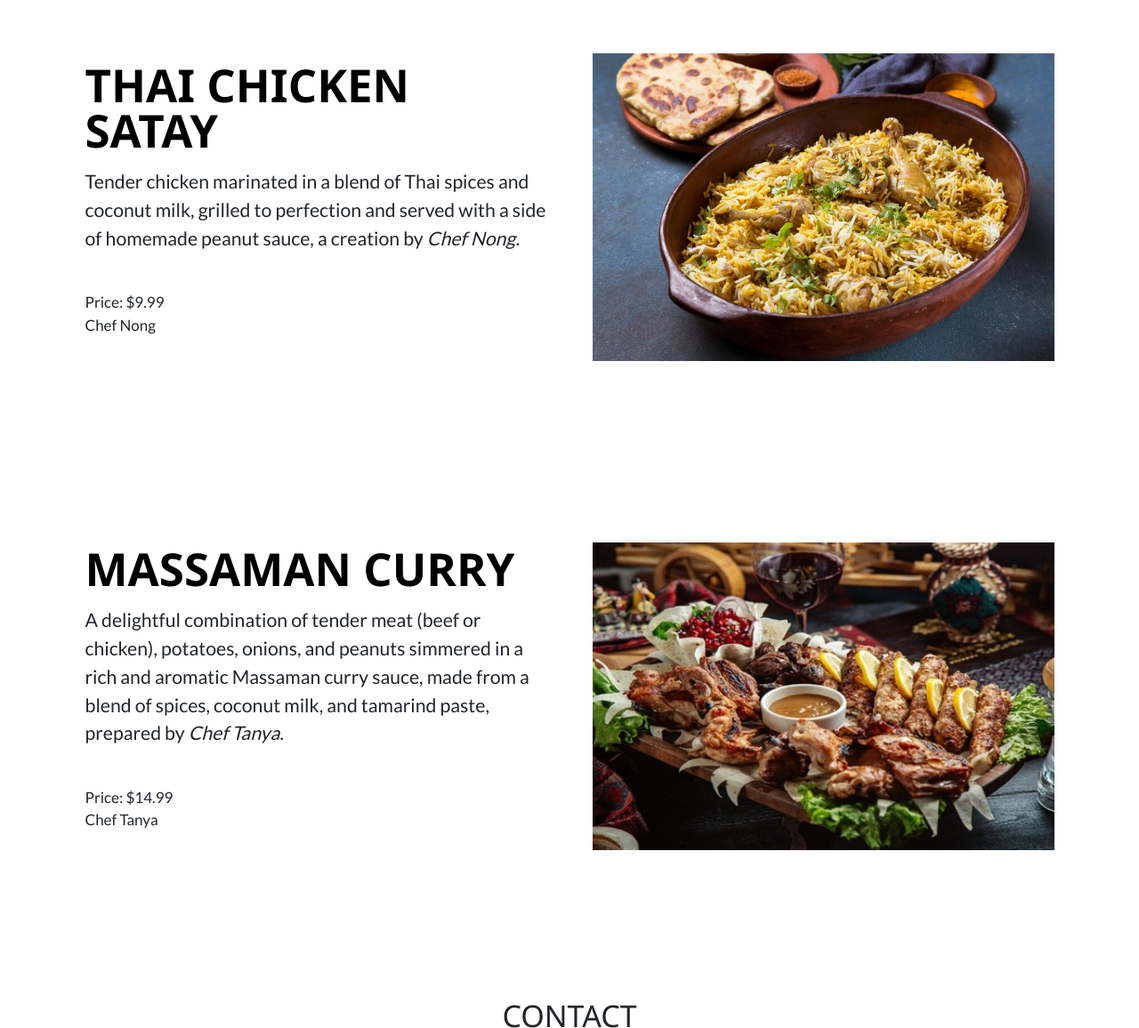
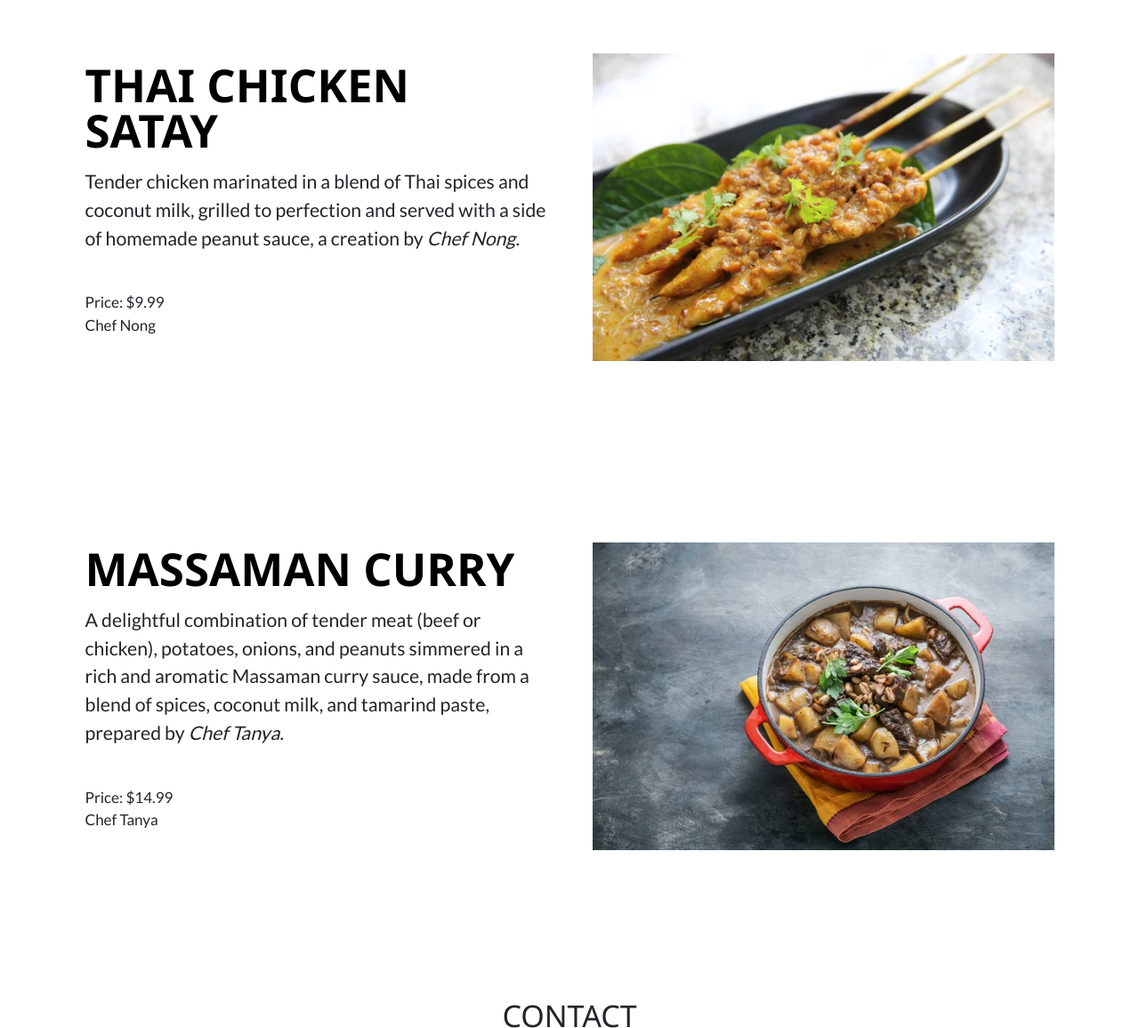
Before and after one commit to anasbutt123/Palate-Delights, a plain HTML site: page thai.html in a window 1280 px wide. Shown: the part 688-1844 px from the top of the page at 89% size. Drawn offline with nearby package versions, Linux system fonts and the light colour scheme.

Commit message:
Update thai.html

```diff
--- a/thai.html
+++ b/thai.html
@@ -139,7 +139,7 @@
 <div class="container col-xxl-8 px-4 py-5">
             <div class="row flex-lg-row-reverse align-items-center g-5 py-5">
               <div class="col-10 col-sm-8 col-lg-6">
-                <img src="images/pak-biryani1.jpg" class="d-block mx-lg-auto img-fluid" alt="Bootstrap Themes" width="700" height="500" loading="lazy">
+                <img src="images/thai-chickstay.jpg" class="d-block mx-lg-auto img-fluid" alt="Bootstrap Themes" width="700" height="500" loading="lazy">
               </div>
               <div class="col-lg-6">
                 <h2 class="display-5 fw-bold text-body-emphasis lh-1 mb-3">THAI CHICKEN SATAY</h2>
@@ -160,7 +160,7 @@
 <div class="container col-xxl-8 px-4 py-5">
             <div class="row flex-lg-row-reverse align-items-center g-5 py-5">
               <div class="col-10 col-sm-8 col-lg-6">
-                <img src="images/pak-bbq1.jpg" class="d-block mx-lg-auto img-fluid" alt="Bootstrap Themes" width="700" height="500" loading="lazy">
+                <img src="images/massaman-curry.jpg" class="d-block mx-lg-auto img-fluid" alt="Bootstrap Themes" width="700" height="500" loading="lazy">
               </div>
               <div class="col-lg-6">
                 <h2 class="display-5 fw-bold text-body-emphasis lh-1 mb-3">MASSAMAN CURRY</h2>
```
